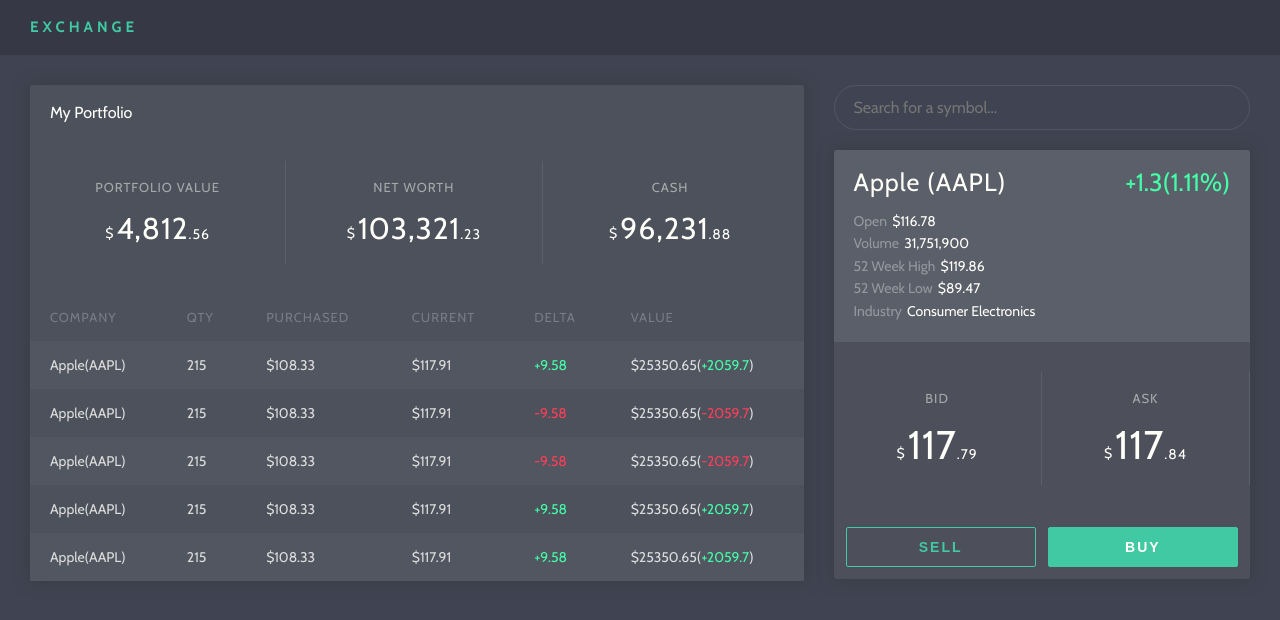
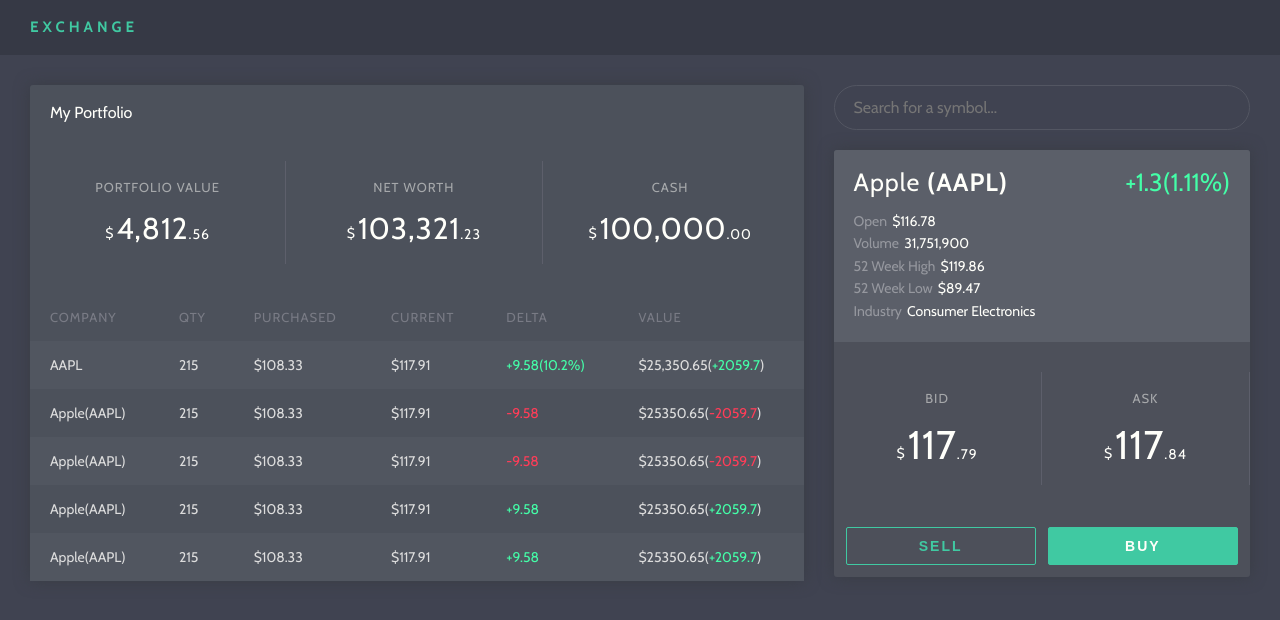
Before and after one commit to vinceh/benzinga, a Vue app: page / in a window 1280 px wide. Shown: the top 620 px of the page. Built offline with nearby package versions, Linux system fonts and the light colour scheme; what vue-resource would draw is missing.

Commit message:
first version of the store

```diff
--- a/src/assets/css/main.scss
+++ b/src/assets/css/main.scss
@@ -18,6 +18,8 @@
   text-transform: uppercase;
   letter-spacing: 2px;
   font-weight: bold;
+  line-height: 1em;
+  outline: none;
   &:hover {
     cursor: pointer;
     background-color: tint($second, 15%);
@@ -33,6 +35,20 @@
   }
 }
 
+.overworld {
+  position: fixed;
+  z-index: 999;
+  left: 0;
+  top: 0;
+  right: 0;
+  bottom: 0;
+  background-color: rgba(64, 67, 81, 0.95);
+  display: flex;
+  img {
+    margin: auto;
+  }
+}
+
 .green {
   color: $green;
 }
@@ -40,3 +56,7 @@
 .red {
   color: $red;
 }
+
+.bold {
+  font-weight: bold;
+}
--- a/src/components/Trade.vue
+++ b/src/components/Trade.vue
@@ -1,5 +1,9 @@
 <template>
   <div>
+    <div class="overworld"
+         v-if="initialLoading">
+      <img src="https://dsgcewkenvygd.cloudfront.net/assets/balls.svg"/>
+    </div>
     <div class="header">
       <div class="logo">
         EXCHANGE
@@ -34,7 +38,7 @@
                 cash
               </div>
               <div class="value">
-                <span class="dollar-sign">$</span>96,231<span class="cents">.88</span>
+                <span class="dollar-sign">$</span>{{ numberWithCommas(dollar(balance)) }}<span class="cents" v-if="cents(balance) > 0">.{{ cents(balance) }}</span><span class="cents" v-else>.00</span>
               </div>
             </div>
           </div>
@@ -49,12 +53,12 @@
                 <th>Value</th>
               </tr>
               <tr>
-                <td>Apple(AAPL)</td>
+                <td>AAPL</td>
                 <td>215</td>
                 <td>$108.33</td>
                 <td>$117.91</td>
-                <td class="green">+9.58</td>
-                <td>$25350.65(<span class="green">+2059.7</span>)</td>
+                <td class="green">+9.58(10.2%)</td>
+                <td>$25,350.65(<span class="green">+2059.7</span>)</td>
               </tr>
               <tr>
                 <td>Apple(AAPL)</td>
@@ -100,7 +104,10 @@
               +1.3(1.11%)
             </div>
             <div class="symbol">
-              Apple (AAPL)
+              Apple
+              <span class="bold">
+                (AAPL)
+              </span>
             </div>
             <div class="subtext">
               <span class="label">Open</span> $116.78
@@ -150,8 +157,20 @@
 export default {
   data () {
     return {
-      foo: 'bar'
+      balance: null,
+      portfolio: [],
+      initialLoading: true
     }
+  },
+  methods () {
+
+  },
+  created () {
+    this.balance = this.getBalance()
+    this.portfolio = this.getPortfolio()
+    this.initialLoading = false
+
+    console.log('portfolio', this.portfolio)
   }
 }
 </script>
@@ -279,6 +298,10 @@
       color: tint($prime, 30%);
       text-transform: uppercase;
       letter-spacing: 1px;
+      &:hover {
+        cursor: pointer;
+        color: tint($prime, 50%);
+      }
     }
     td {
       // border-top: 1px solid tint($dark, 10%);
--- a/src/main.js
+++ b/src/main.js
@@ -1,9 +1,11 @@
 import Vue from 'vue'
 import VueResource from 'vue-resource'
 import App from './App'
+import store from './mixins/store'
 import utils from './mixins/utils'
 
 Vue.use(VueResource)
+Vue.mixin(store)
 Vue.mixin(utils)
 
 /* eslint-disable no-new */
--- /dev/null
+++ b/src/mixins/store.js
@@ -0,0 +1,26 @@
+module.exports = {
+  methods: {
+    getBalance () {
+      var balance = window.localStorage.getItem('balance')
+      if (!balance) {
+        balance = 10000000
+        window.localStorage.getItem('balance')
+      }
+      return Math.round((balance / 100), -2)
+    },
+    getPortfolio () {
+      var portfolio = this.storageGetObject('portfolio')
+      if (!portfolio) {
+        portfolio = []
+        this.storageSetObject('portfolio', portfolio)
+      }
+      return portfolio
+    },
+    storageSetObject (key, obj) {
+      return window.localStorage.setItem(key, JSON.stringify(obj))
+    },
+    storageGetObject (key) {
+      return JSON.parse(window.localStorage.getItem(key))
+    }
+  }
+}
--- a/src/mixins/utils.js
+++ b/src/mixins/utils.js
@@ -1,14 +1,13 @@
 module.exports = {
   methods: {
-    cardIconClass (issueType) {
-      switch (issueType) {
-        case 'story':
-          return 'mdi-sword'
-        case 'task':
-          return 'mdi-shield-outline'
-        case 'bug':
-          return 'mdi-biohazard'
-      }
+    dollar (val) {
+      return Math.floor(val)
+    },
+    cents (val) {
+      return val % 1
+    },
+    numberWithCommas (x) {
+      return x.toString().replace(/\B(?=(\d{3})+(?!\d))/g, ',')
     }
   }
 }
```
